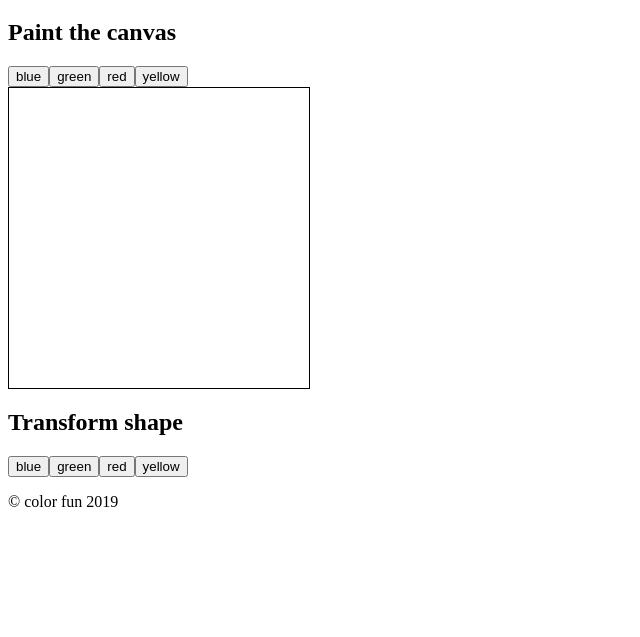
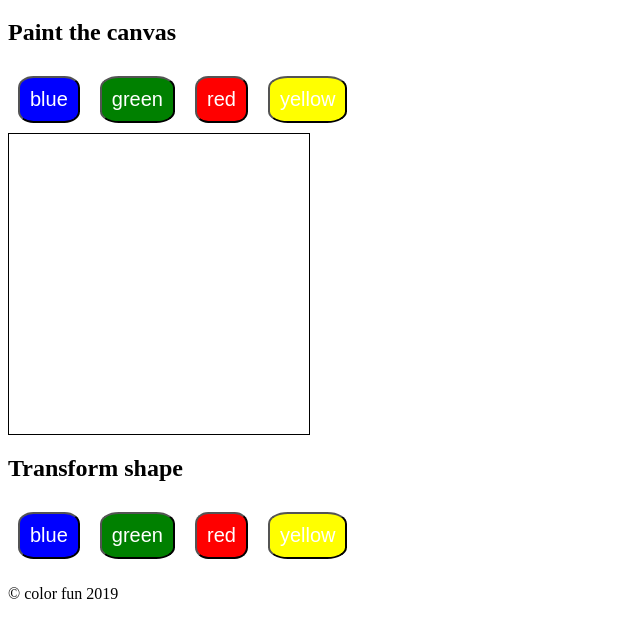
Before and after one commit to acl-code-cooking/hungry-caterpillar, a plain HTML site: page index.html in a window 1280 px wide. Shown: the part 61-698 px from the top of the page, without its empty margins (0-640 px from the left). Drawn offline with Linux system fonts and the light colour scheme.

Commit message:
css styling

```diff
--- a/main.css
+++ b/main.css
@@ -2,28 +2,41 @@
     height: 300px;
     width: 300px;
     border: 1px solid black;
+    overflow: hidden;
 }
 
 .color-block {
-    height: 20px;
-    width: 20px;
+    height: 50px;
+    width: 50px;
     display: inline-block;
+
+}
+
+.color-button, .transform-button {
+    color: white;
+    margin: 10px;
+    padding: 10px;
+    font-size: 20px;
+    border-radius: 25%;
 }
 
 .transform {
     border-radius: 150px;
 }
 
+.blue {
+    background: blue;
+}
 
-.blue {
-    background-color: blue;
-}
 .green {
     background: green;
+    color: white;
 }
 .red {
     background: red;
+    color: white;
 }
 .yellow {
     background: yellow;
+    color: white;
 }
--- a/src/index.js
+++ b/src/index.js
@@ -15,7 +15,7 @@ for(let index = 0; index < colors.length; index++) {
     let color = colors[index];
     const colorButton = document.createElement('button');
     colorButton.value = color;
-    colorButton.classList.add('color-button');
+    colorButton.classList.add('color-button', color);
     colorButton.textContent = color;
 
     colorButton.addEventListener('click', function() {
@@ -31,7 +31,7 @@ for(let index = 0; index < colors.length; index++) {
     let color = colors[index];
     const transformButton = document.createElement('button');
     transformButton.value = color;
-
+    transformButton.classList.add('transform-button', color);
     transformButton.textContent = color;
 
     transformButton.addEventListener('click', function() {
```
